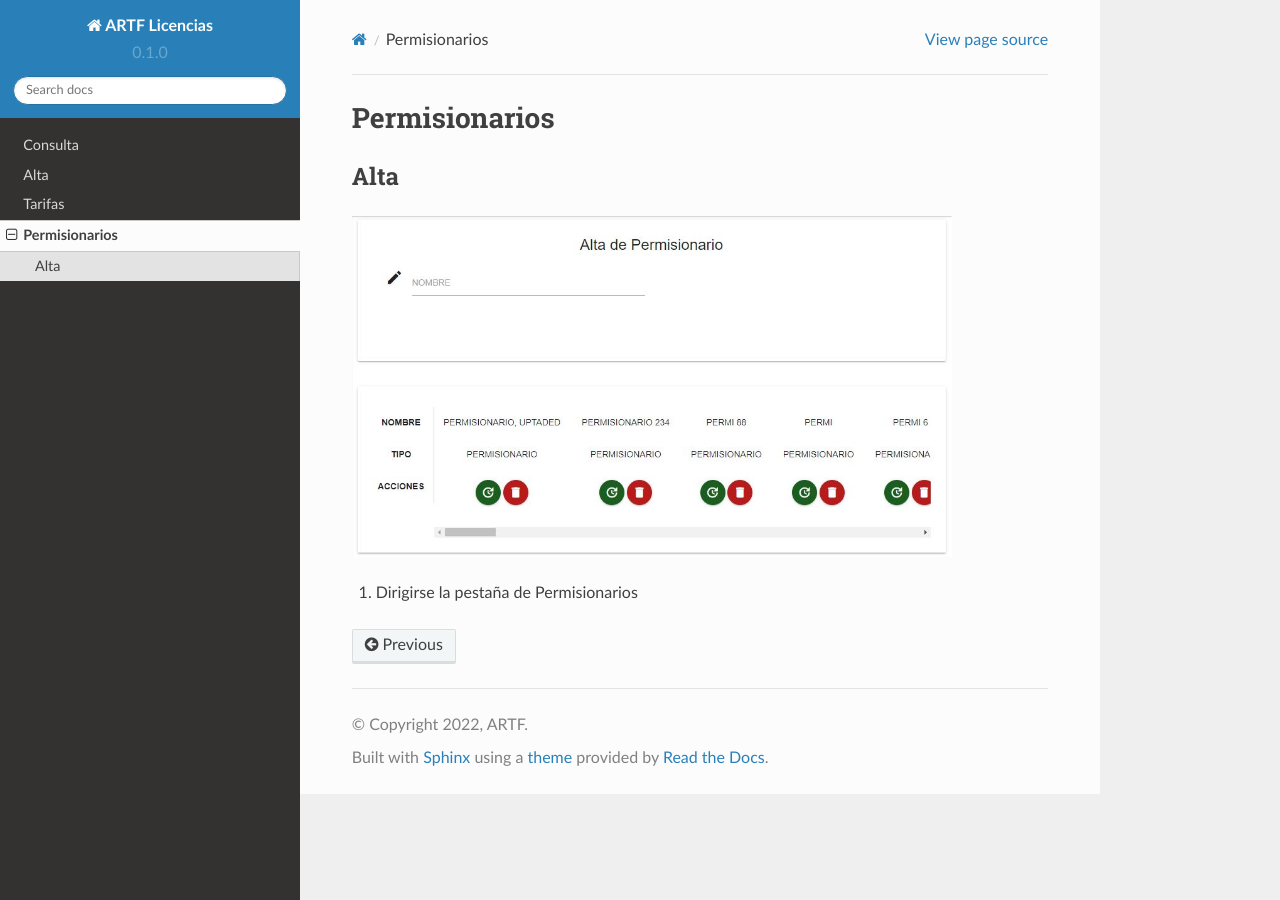
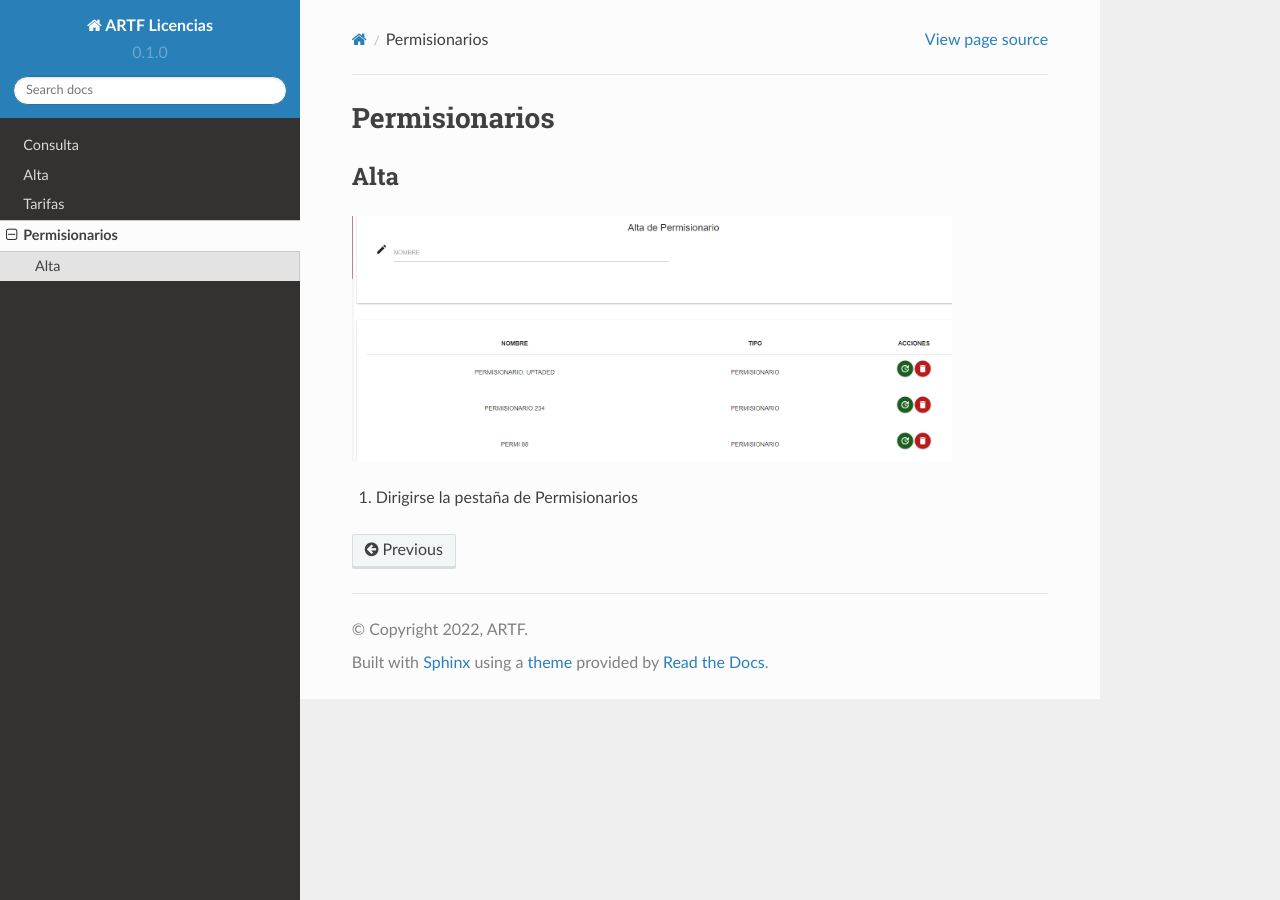
Before and after one commit to kiwi2299/artf_docs, a Sphinx documentation site: the page built from docs/source/permisionarios.rst, in a window 1280 px wide. Built offline with Sphinx 7.4.7 and the Read the Docs theme 2.0.0, drawn with Linux system fonts in a browser that asks for light colours.

Commit message:
Update permisionarios.rst

```diff
--- a/docs/source/permisionarios.rst
+++ b/docs/source/permisionarios.rst
@@ -4,7 +4,7 @@ Permisionarios
 Alta
 ----
 
-.. image:: images/alta_permi.JPG
+.. image:: images/2022-05-16.png
   :alt: Alta permisionario
   :width: 600
 
```
